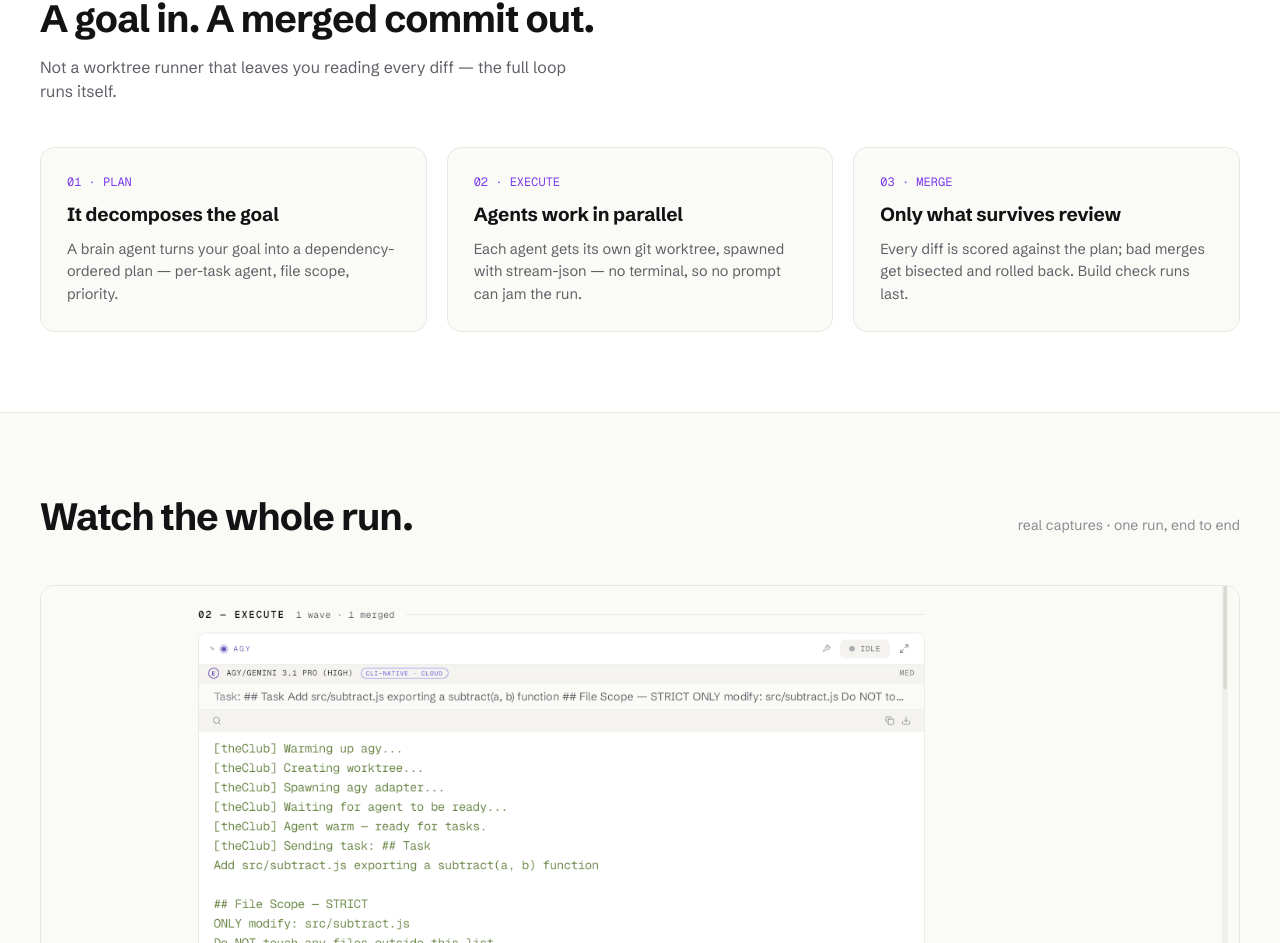
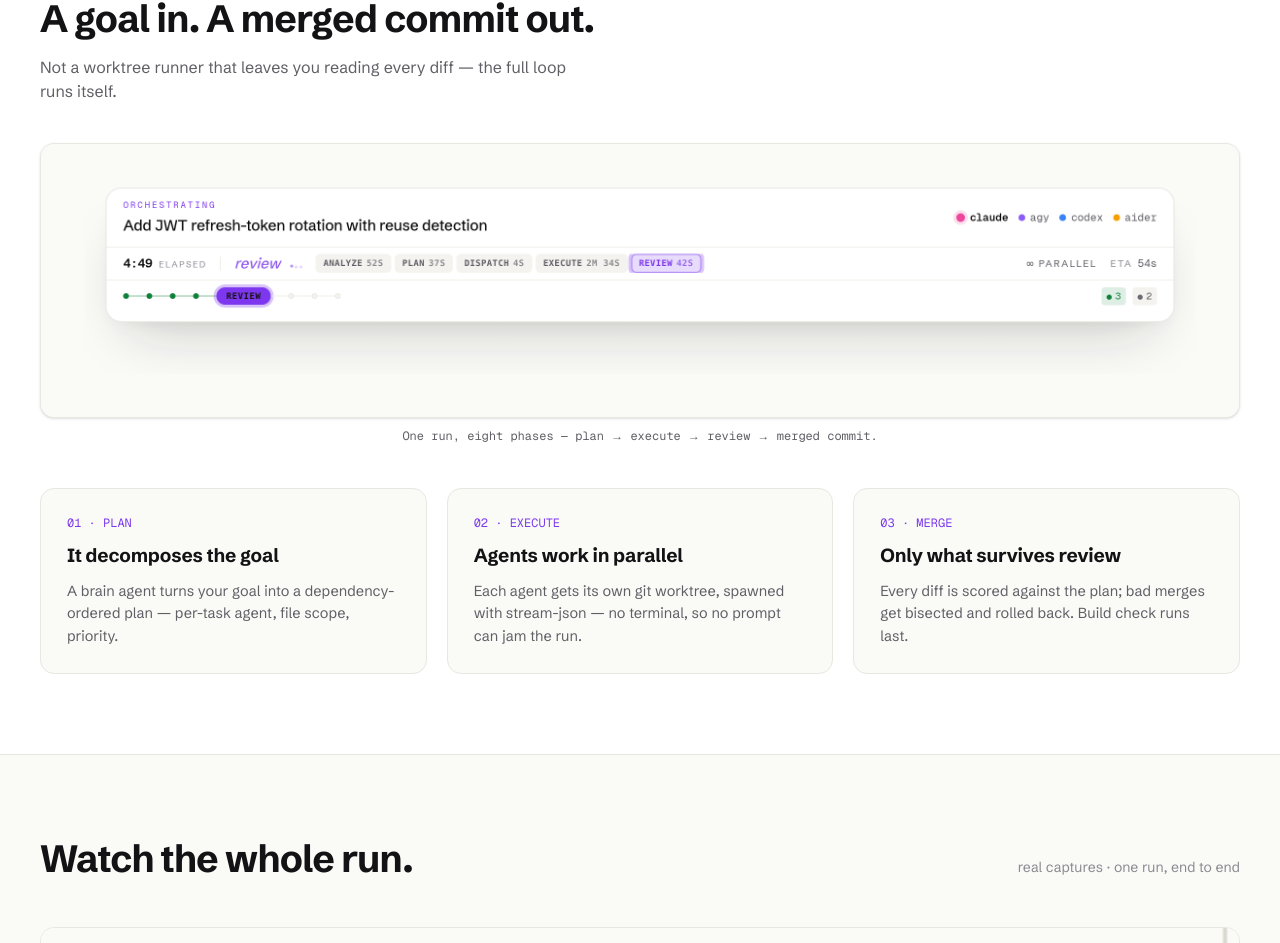
Before and after one commit to Misc42/theclub-landing, a Next.js app: page /theclub-landing/ in a window 1280 px wide. Shown: the part 1353-2296 px from the top of the page. Built offline with nearby package versions, Linux system fonts and the light colour scheme; a web font is replaced by a local one.

Commit message:
Add the live processflow pipeline shot to How It Works

```diff
--- a/components/HowItWorks.tsx
+++ b/components/HowItWorks.tsx
@@ -1,3 +1,6 @@
+import Image from "next/image";
+import { asset } from "@/lib/asset";
+
 const PHASES: ReadonlyArray<{ n: string; title: string; body: string }> = [
   {
     n: "01 · PLAN",
@@ -27,6 +30,19 @@ export default function HowItWorks() {
           Not a worktree runner that leaves you reading every diff — the full
           loop runs itself.
         </p>
+        <figure className="mt-10 overflow-hidden rounded-[14px] border border-border bg-bg shadow-sm">
+          <Image
+            src={asset("/screenshots/processflow.png")}
+            alt="theClub's 8-phase orchestration pipeline mid-run — a JWT refresh-token rotation goal at the Review stage: Analyze, Plan, Dispatch and Execute complete, Review active, Merge and Verify pending; 3 tasks approved, 2 in flight, parallel execution."
+            width={2466}
+            height={564}
+            className="h-auto w-full"
+            sizes="(max-width: 960px) 100vw, 960px"
+          />
+        </figure>
+        <p className="mt-2.5 text-center font-mono text-xs text-muted">
+          One run, eight phases — plan → execute → review → merged commit.
+        </p>
         <div className="mt-11 grid gap-5 md:grid-cols-3">
           {PHASES.map((p) => (
             <article
```
Also changed, not shown: public/screenshots/processflow.png (added).
